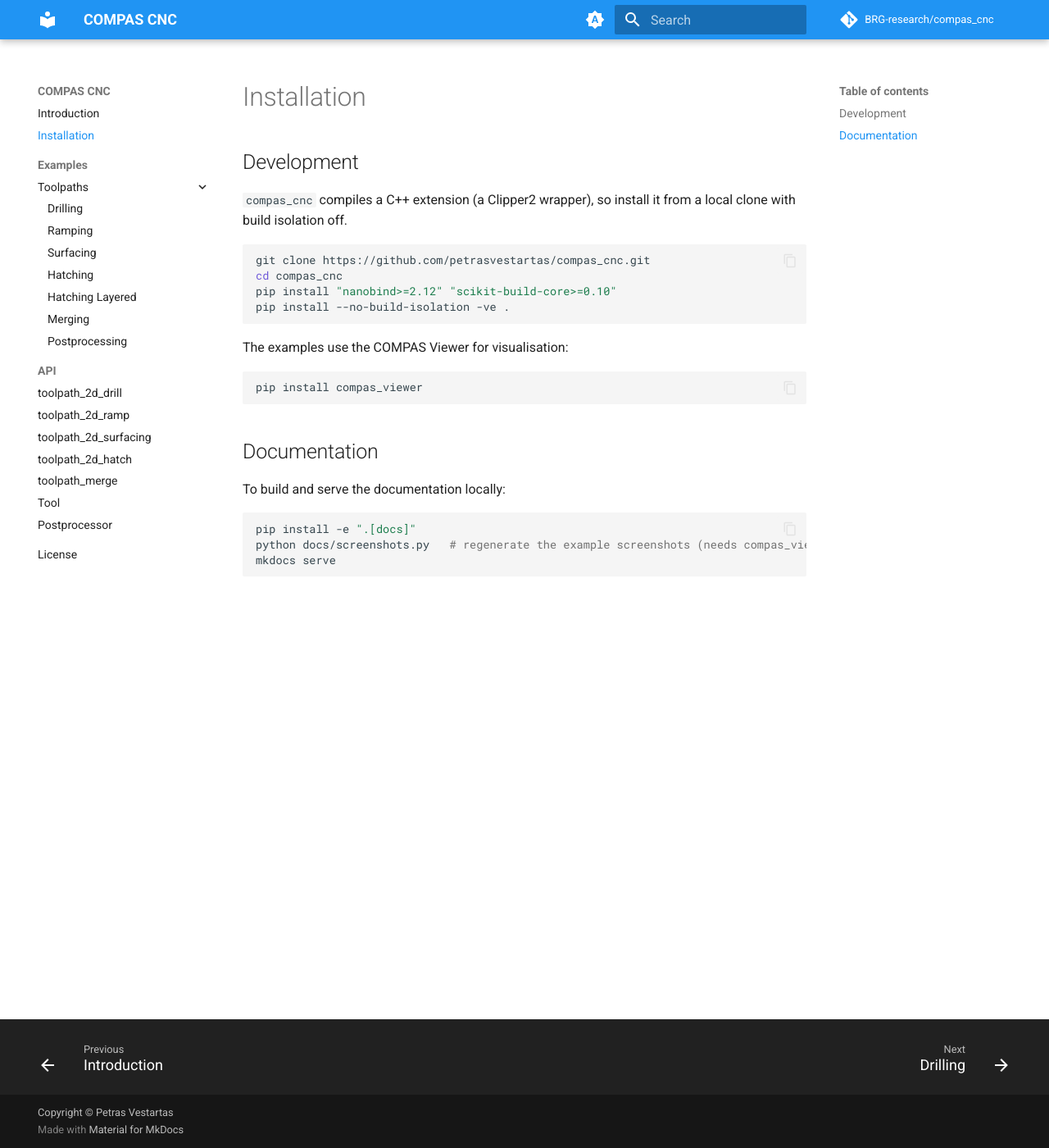
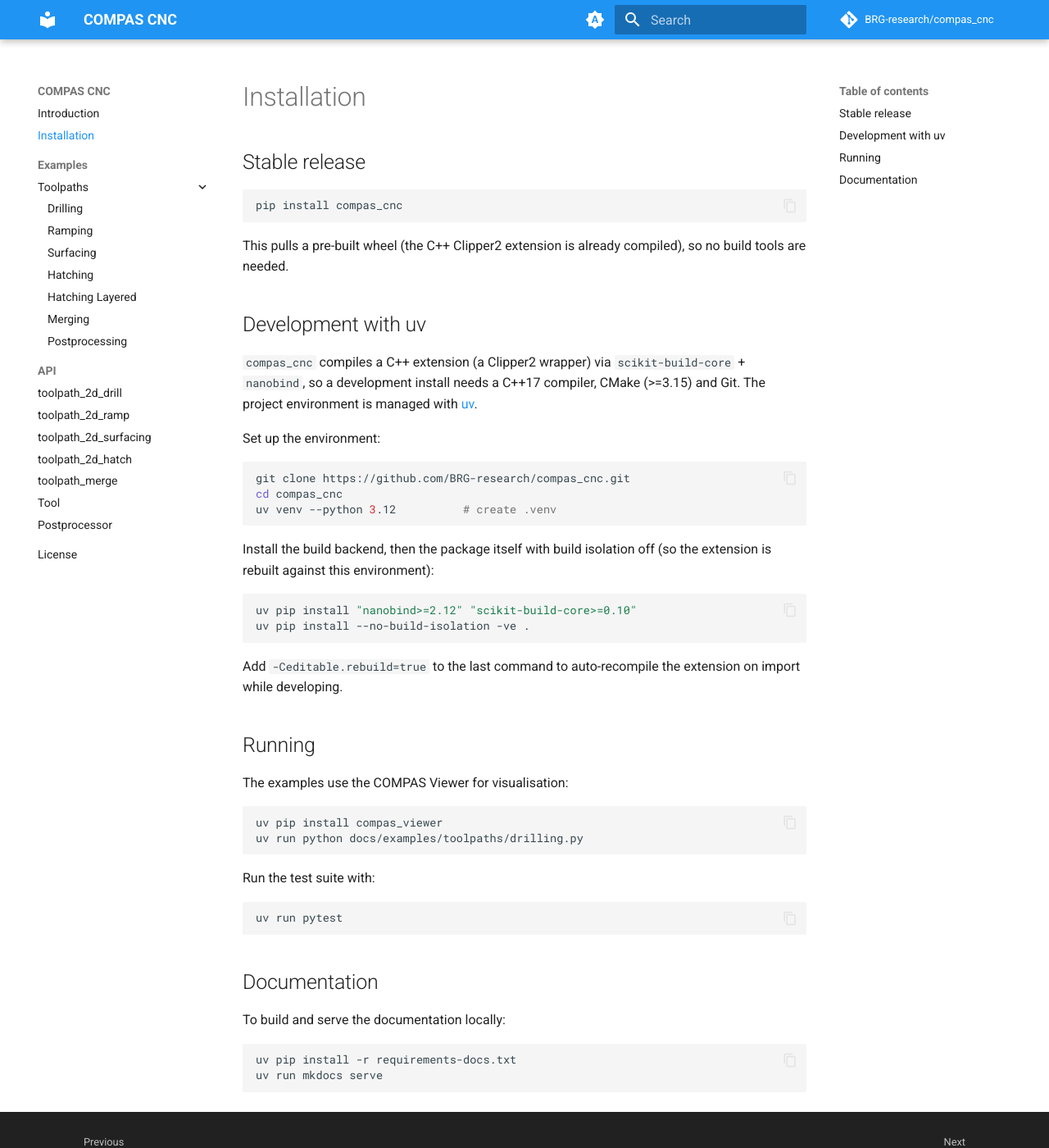
Before and after one commit to BRG-research/compas_cnc, an MkDocs documentation site: the page built from docs/installation.md, in a window 1280 px wide and 1400 px high. Shown: the whole window at 82% size. Built offline with MkDocs 1.6.1 and Material for MkDocs 9.7.7, drawn with Linux system fonts in a browser that asks for light colours; comment, search, counter and statistics services are not loaded.

Commit message:
Add environment.yml for conda CI build; document uv setup

````diff
--- a/docs/installation.md
+++ b/docs/installation.md
@@ -1,21 +1,52 @@
 # Installation
 
-## Development
-
-`compas_cnc` compiles a C++ extension (a Clipper2 wrapper), so install it from a
-local clone with build isolation off.
+## Stable release
 
 ```bash
-git clone https://github.com/petrasvestartas/compas_cnc.git
+pip install compas_cnc
+```
+
+This pulls a pre-built wheel (the C++ Clipper2 extension is already compiled), so no
+build tools are needed.
+
+## Development with uv
+
+`compas_cnc` compiles a C++ extension (a Clipper2 wrapper) via `scikit-build-core` +
+`nanobind`, so a development install needs a C++17 compiler, CMake (>=3.15) and Git.
+The project environment is managed with [uv](https://docs.astral.sh/uv/).
+
+Set up the environment:
+
+```bash
+git clone https://github.com/BRG-research/compas_cnc.git
 cd compas_cnc
-pip install "nanobind>=2.12" "scikit-build-core>=0.10"
-pip install --no-build-isolation -ve .
+uv venv --python 3.12          # create .venv
 ```
+
+Install the build backend, then the package itself with build isolation off (so the
+extension is rebuilt against this environment):
+
+```bash
+uv pip install "nanobind>=2.12" "scikit-build-core>=0.10"
+uv pip install --no-build-isolation -ve .
+```
+
+Add `-Ceditable.rebuild=true` to the last command to auto-recompile the extension on
+import while developing.
+
+## Running
 
 The examples use the COMPAS Viewer for visualisation:
 
 ```bash
-pip install compas_viewer
+uv pip install compas_viewer
+uv run python docs/examples/toolpaths/drilling.py
+```
+
+Run the test suite with:
+
+```bash
+uv run pytest
 ```
 
 ## Documentation
@@ -23,7 +54,6 @@
 To build and serve the documentation locally:
 
 ```bash
-pip install -e ".[docs]"
-python docs/screenshots.py   # regenerate the example screenshots (needs compas_viewer)
-mkdocs serve
+uv pip install -r requirements-docs.txt
+uv run mkdocs serve
 ```
````
Also changed, not shown: environment.yml (added, +14 -0 lines).
